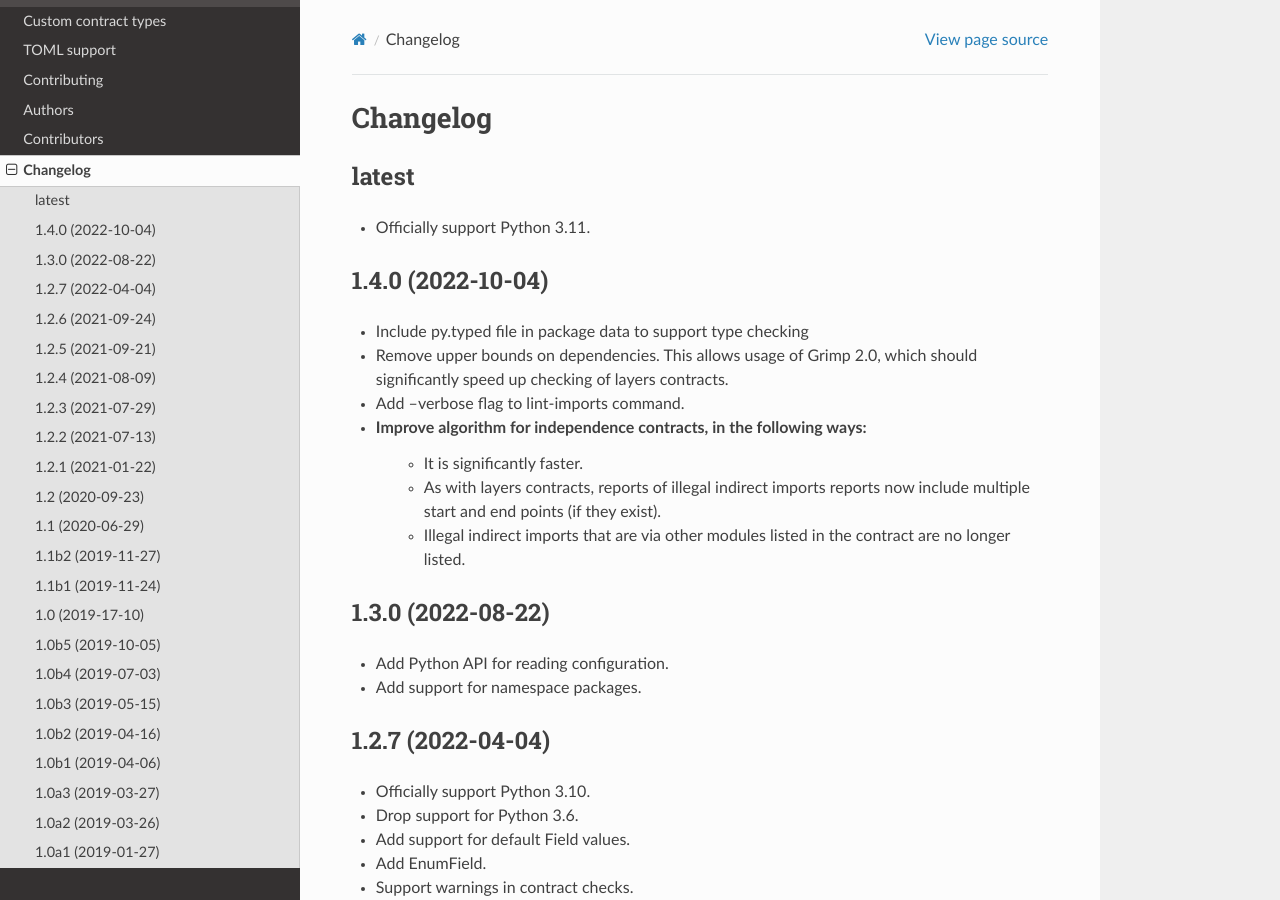
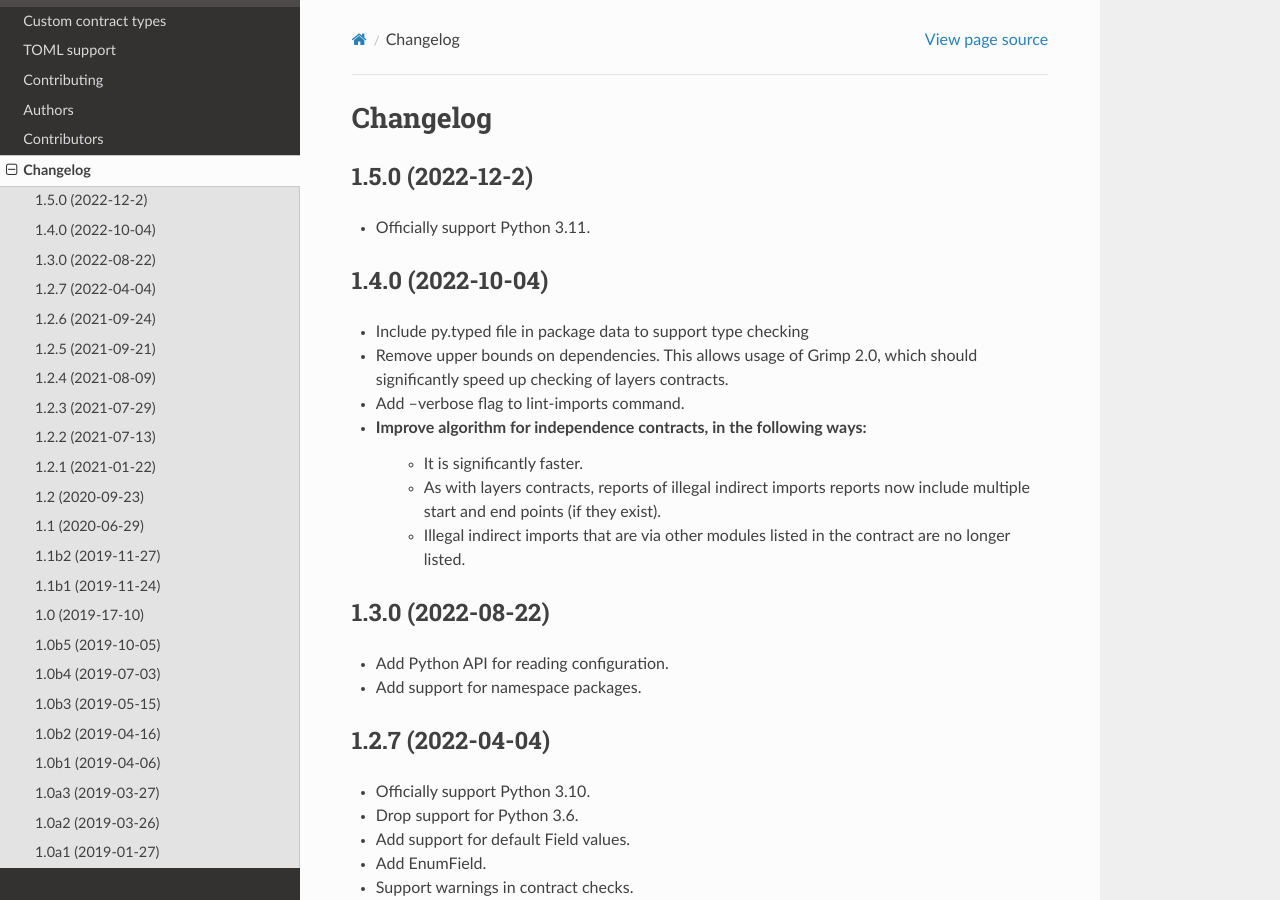
Before and after one commit to seddonym/import-linter, a Sphinx documentation site: the page built from docs/changelog.rst, in a window 1280 px wide and 900 px high. Built offline with Sphinx 7.4.7 and the Read the Docs theme 2.0.0, drawn with Linux system fonts in a browser that asks for light colours.

Commit message:
Release v1.5.0

```diff
--- a/CHANGELOG.rst
+++ b/CHANGELOG.rst
@@ -1,8 +1,8 @@
 Changelog
 =========
 
-latest
-------
+1.5.0 (2022-12-2)
+-----------------
 
 * Officially support Python 3.11.
 
--- a/docs/conf.py
+++ b/docs/conf.py
@@ -27,7 +27,7 @@ author = 'David Seddon'
 # The short X.Y version
 version = ''
 # The full version, including alpha/beta/rc tags
-release = '1.4.0'
+release = '1.5.0'
 
 
 # -- General configuration ---------------------------------------------------
--- a/setup.py
+++ b/setup.py
@@ -16,7 +16,7 @@ def read(*names, **kwargs):
 
 setup(
     name="import-linter",
-    version="1.4.0",
+    version="1.5.0",
     license="BSD 2-Clause License",
     description="Enforces rules for the imports within and between Python packages.",
     long_description=read("README.rst"),
--- a/src/importlinter/__init__.py
+++ b/src/importlinter/__init__.py
@@ -1,4 +1,4 @@
-__version__ = "1.4.0"
+__version__ = "1.5.0"
 
 from .application import output  # noqa
 from .domain import fields  # noqa
```
